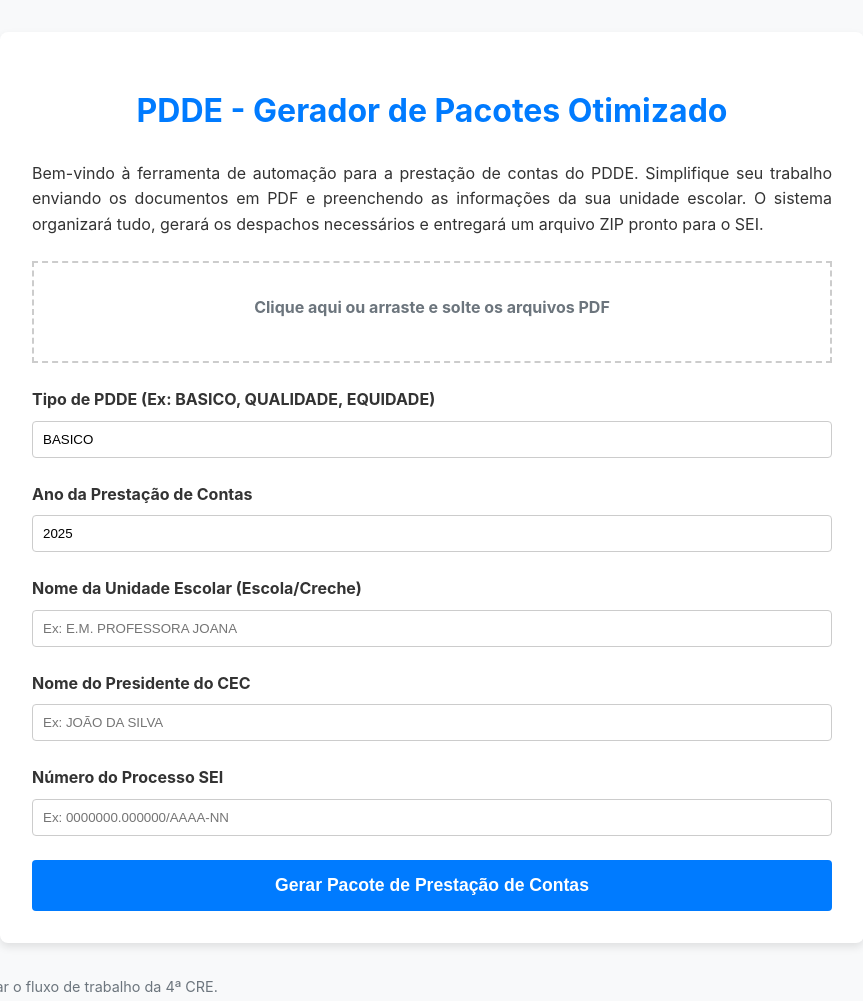
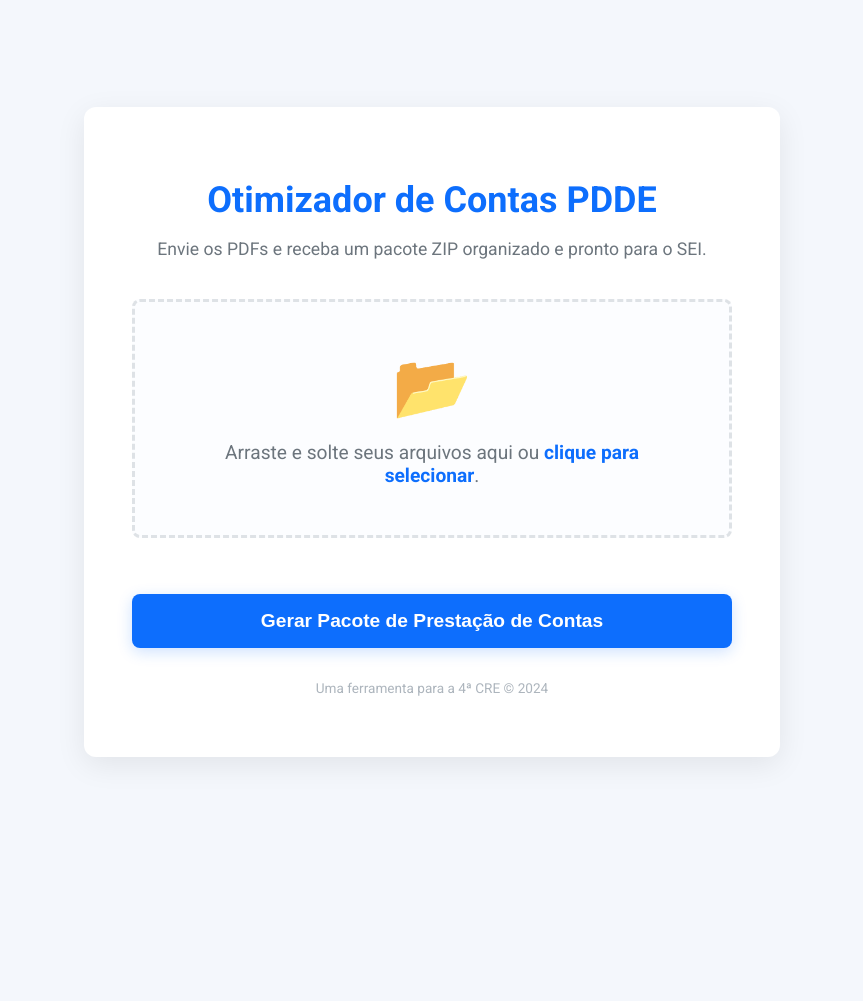
Before and after one commit to WilsonMPeixoto-2/-AUTO-PDDE, a plain HTML site: page index.html in a window 1280 px wide. Shown: the whole page, without its empty margins (208-1071 px from the left). After the commit the page ends 864 px from the top, so only its background shows below. Drawn offline with Linux system fonts and the light colour scheme.

Commit message:
Versão final da aplicação

```diff
--- a/index.html
+++ b/index.html
@@ -3,161 +3,197 @@
 <head>
     <meta charset="UTF-8">
     <meta name="viewport" content="width=device-width, initial-scale=1.0">
-    <title>PDDE - Gerador de Pacotes Otimizado</title>
+    <title>Otimizador de Prestação de Contas - PDDE</title>
+    <link href="https://fonts.googleapis.com/css2?family=Roboto:wght@300;400;700&display=swap" rel="stylesheet">
     <style>
         :root {
-            --primary-color: #007bff;
+            --primary-color: #0d6efd;
             --secondary-color: #6c757d;
-            --background-color: #f8f9fa;
-            --text-color: #333;
+            --background-color: #f4f7fc;
             --card-background: #ffffff;
-            --border-radius: 8px;
-            --box-shadow: 0 4px 8px rgba(0,0,0,0.1);
+            --text-color: #212529;
+            --border-color: #dee2e6;
+            --success-color: #198754;
+            --font-family: 'Roboto', sans-serif;
         }
         body {
-            font-family: -apple-system, BlinkMacSystemFont, "Segoe UI", Roboto, "Helvetica Neue", Arial, sans-serif;
+            font-family: var(--font-family);
             margin: 0;
-            padding: 2em;
+            padding: 2rem;
             background-color: var(--background-color);
             color: var(--text-color);
-            line-height: 1.6;
+            display: flex;
+            justify-content: center;
+            align-items: center;
+            min-height: 100vh;
         }
         .container {
-            max-width: 800px;
-            margin: 0 auto;
+            max-width: 600px;
+            width: 100%;
             background-color: var(--card-background);
-            padding: 2rem;
-            border-radius: var(--border-radius);
-            box-shadow: var(--box-shadow);
+            padding: 3rem;
+            border-radius: 12px;
+            box-shadow: 0 8px 30px rgba(0,0,0,0.08);
+            text-align: center;
         }
-        h1 {
+        .header h1 {
             color: var(--primary-color);
-            text-align: center;
-            margin-bottom: 1.5rem;
-        }
-        p {
-            text-align: justify;
-            margin-bottom: 1.5rem;
-        }
-        form {
-            display: flex;
-            flex-direction: column;
-            gap: 1.5rem;
-        }
-        label {
-            font-weight: bold;
+            font-weight: 700;
+            font-size: 2.25rem;
             margin-bottom: 0.5rem;
         }
-        input[type="text"], input[type="file"] {
+        .header p {
+            color: var(--secondary-color);
+            font-size: 1.1rem;
+            margin-bottom: 2.5rem;
+        }
+        .upload-area {
+            border: 3px dashed var(--border-color);
+            border-radius: 8px;
+            padding: 3rem;
+            background-color: #fcfdff;
+            transition: border-color 0.3s, background-color 0.3s;
+            cursor: pointer;
+        }
+        .upload-area.dragover {
+            border-color: var(--primary-color);
+            background-color: #e9f2ff;
+        }
+        .upload-area input[type="file"] {
+            display: none;
+        }
+        .upload-icon {
+            font-size: 4rem;
+            color: var(--primary-color);
+            margin-bottom: 1rem;
+        }
+        .upload-text {
+            font-size: 1.2rem;
+            font-weight: 500;
+            color: var(--secondary-color);
+        }
+        .upload-text span {
+            color: var(--primary-color);
+            font-weight: 700;
+        }
+        #file-list {
+            margin-top: 1.5rem;
+            text-align: left;
+            font-size: 0.9rem;
+            color: var(--secondary-color);
+        }
+        #file-list div {
+            margin-bottom: 0.5rem;
+        }
+        .submit-btn {
             width: 100%;
-            padding: 0.75em;
-            border: 1px solid #ccc;
-            border-radius: 4px;
-            box-sizing: border-box;
-            transition: border-color 0.3s;
-        }
-        input[type="text"]:focus, input[type="file"]:focus {
-            border-color: var(--primary-color);
-            outline: none;
-        }
-        button {
-            padding: 0.85em 1.5em;
-            font-size: 1.1em;
-            font-weight: bold;
+            padding: 1rem;
+            font-size: 1.2rem;
+            font-weight: 700;
             color: #fff;
             background-color: var(--primary-color);
             border: none;
-            border-radius: 4px;
+            border-radius: 8px;
             cursor: pointer;
-            transition: background-color 0.3s;
+            margin-top: 2rem;
+            transition: background-color 0.3s, box-shadow 0.3s;
+            box-shadow: 0 4px 15px rgba(13, 110, 253, 0.2);
         }
-        button:hover {
-            background-color: #0056b3;
-        }
-        .form-group {
-            display: flex;
-            flex-direction: column;
-        }
-        .file-upload-wrapper {
-            border: 2px dashed #ccc;
-            padding: 2rem;
-            text-align: center;
-            cursor: pointer;
-            transition: border-color 0.3s;
-        }
-        .file-upload-wrapper:hover {
-            border-color: var(--primary-color);
-        }
-        .file-upload-wrapper input[type="file"] {
-            display: none;
-        }
-        .file-upload-label {
-            color: var(--secondary-color);
+        .submit-btn:hover {
+            background-color: #0b5ed7;
+            box-shadow: 0 6px 20px rgba(13, 110, 253, 0.3);
         }
         .footer {
-            text-align: center;
             margin-top: 2rem;
-            color: var(--secondary-color);
-            font-size: 0.9em;
+            font-size: 0.85rem;
+            color: #adb5bd;
         }
     </style>
 </head>
 <body>
     <div class="container">
-        <h1>PDDE - Gerador de Pacotes Otimizado</h1>
-        <p>
-            Bem-vindo à ferramenta de automação para a prestação de contas do PDDE. Simplifique seu trabalho enviando os documentos em PDF e preenchendo as informações da sua unidade escolar. O sistema organizará tudo, gerará os despachos necessários e entregará um arquivo ZIP pronto para o SEI.
-        </p>
-        <form action="/process" method="post" enctype="multipart/form-data">
-            <div class="form-group file-upload-wrapper" onclick="document.getElementById('pdfs').click();">
-                <input type="file" name="pdfs" id="pdfs" multiple required accept="application/pdf" onchange="updateFileLabel()">
-                <label for="pdfs" class="file-upload-label" id="file-label">Clique aqui ou arraste e solte os arquivos PDF</label>
+        <div class="header">
+            <h1>Otimizador de Contas PDDE</h1>
+            <p>Envie os PDFs e receba um pacote ZIP organizado e pronto para o SEI.</p>
+        </div>
+
+        <form action="/process" method="post" enctype="multipart/form-data" id="upload-form">
+            <div class="upload-area" id="upload-area">
+                <input type="file" name="pdfs" id="pdfs" multiple required accept="application/pdf">
+                <div class="upload-icon">&#x1F4C2;</div>
+                <div class="upload-text" id="upload-text">
+                    Arraste e solte seus arquivos aqui ou <span>clique para selecionar</span>.
+                </div>
             </div>
+            <div id="file-list"></div>
+            <button type="submit" class="submit-btn">Gerar Pacote de Prestação de Contas</button>
+        </form>
 
-            <div class="form-group">
-                <label for="tipo_pdde">Tipo de PDDE (Ex: BASICO, QUALIDADE, EQUIDADE)</label>
-                <input type="text" name="tipo_pdde" id="tipo_pdde" value="BASICO" required>
-            </div>
+        <div class="footer">
+            <p>Uma ferramenta para a 4ª CRE &copy; 2024</p>
+        </div>
+    </div>
 
-            <div class="form-group">
-                <label for="ano">Ano da Prestação de Contas</label>
-                <input type="text" name="ano" id="ano" value="2025" required>
-            </div>
+    <script>
+        const uploadArea = document.getElementById('upload-area');
+        const fileInput = document.getElementById('pdfs');
+        const uploadText = document.getElementById('upload-text');
+        const fileList = document.getElementById('file-list');
 
-            <div class="form-group">
-                <label for="escola">Nome da Unidade Escolar (Escola/Creche)</label>
-                <input type="text" name="escola" id="escola" placeholder="Ex: E.M. PROFESSORA JOANA" required>
-            </div>
+        uploadArea.addEventListener('click', () => fileInput.click());
 
-            <div class="form-group">
-                <label for="presidente">Nome do Presidente do CEC</label>
-                <input type="text" name="presidente" id="presidente" placeholder="Ex: JOÃO DA SILVA" required>
-            </div>
+        ['dragenter', 'dragover', 'dragleave', 'drop'].forEach(eventName => {
+            uploadArea.addEventListener(eventName, preventDefaults, false);
+        });
 
-            <div class="form-group">
-                <label for="processo">Número do Processo SEI</label>
-                <input type="text" name="processo" id="processo" placeholder="Ex: 0000000.000000/AAAA-NN">
-            </div>
+        function preventDefaults(e) {
+            e.preventDefault();
+            e.stopPropagation();
+        }
 
-            <button type="submit">Gerar Pacote de Prestação de Contas</button>
-        </form>
-    </div>
-    <div class="footer">
-        <p>Desenvolvido para otimizar o fluxo de trabalho da 4ª CRE.</p>
-    </div>
-    <script>
-        function updateFileLabel() {
-            const fileInput = document.getElementById('pdfs');
-            const fileLabel = document.getElementById('file-label');
-            if (fileInput.files.length > 0) {
-                if (fileInput.files.length === 1) {
-                    fileLabel.textContent = fileInput.files[0].name;
-                } else {
-                    fileLabel.textContent = `${fileInput.files.length} arquivos selecionados`;
-                }
-            } else {
-                fileLabel.textContent = 'Clique aqui ou arraste e solte os arquivos PDF';
+        ['dragenter', 'dragover'].forEach(eventName => {
+            uploadArea.addEventListener(eventName, () => uploadArea.classList.add('dragover'), false);
+        });
+
+        ['dragleave', 'drop'].forEach(eventName => {
+            uploadArea.addEventListener(eventName, () => uploadArea.classList.remove('dragover'), false);
+        });
+
+        uploadArea.addEventListener('drop', handleDrop, false);
+        fileInput.addEventListener('change', handleFileSelect, false);
+
+        function handleDrop(e) {
+            fileInput.files = e.dataTransfer.files;
+            updateFileList();
+        }
+
+        function handleFileSelect() {
+            updateFileList();
+        }
+
+        function updateFileList() {
+            fileList.innerHTML = '';
+            if (!fileInput.files.length) {
+                uploadText.innerHTML = 'Arraste e solte seus arquivos aqui ou <span>clique para selecionar</span>.';
+                return;
             }
+
+            const fileCount = fileInput.files.length;
+            uploadText.innerHTML = `<strong>${fileCount} arquivo${fileCount > 1 ? 's' : ''} selecionado${fileCount > 1 ? 's' : ''}</strong>`;
+
+            const list = document.createElement('ul');
+            list.style.listStyleType = 'none';
+            list.style.padding = 0;
+
+            for (const file of fileInput.files) {
+                const listItem = document.createElement('li');
+                listItem.textContent = file.name;
+                listItem.style.whiteSpace = 'nowrap';
+                listItem.style.overflow = 'hidden';
+                listItem.style.textOverflow = 'ellipsis';
+                list.appendChild(listItem);
+            }
+            fileList.appendChild(list);
         }
     </script>
 </body>
```
Also changed, not shown: 3 other files.
